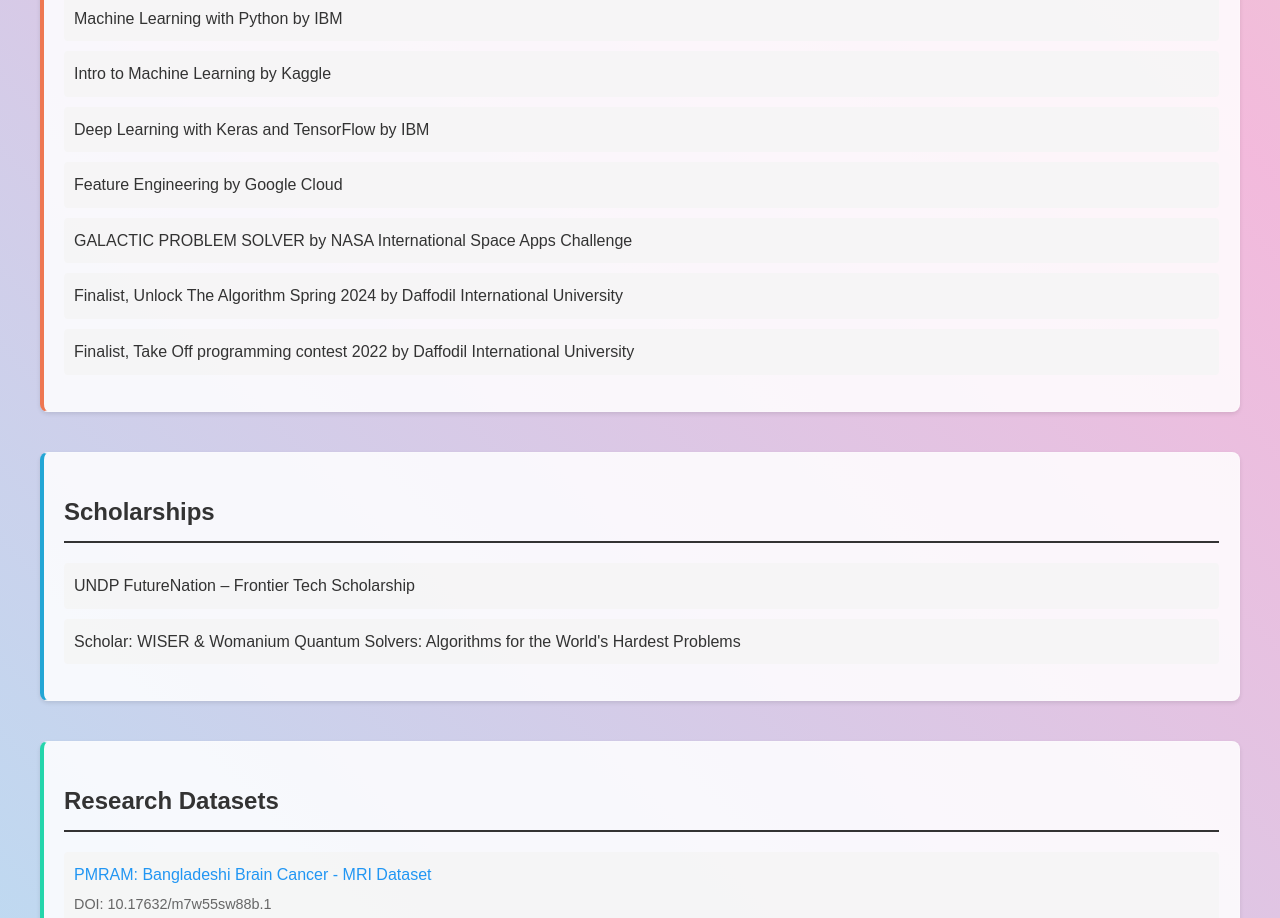
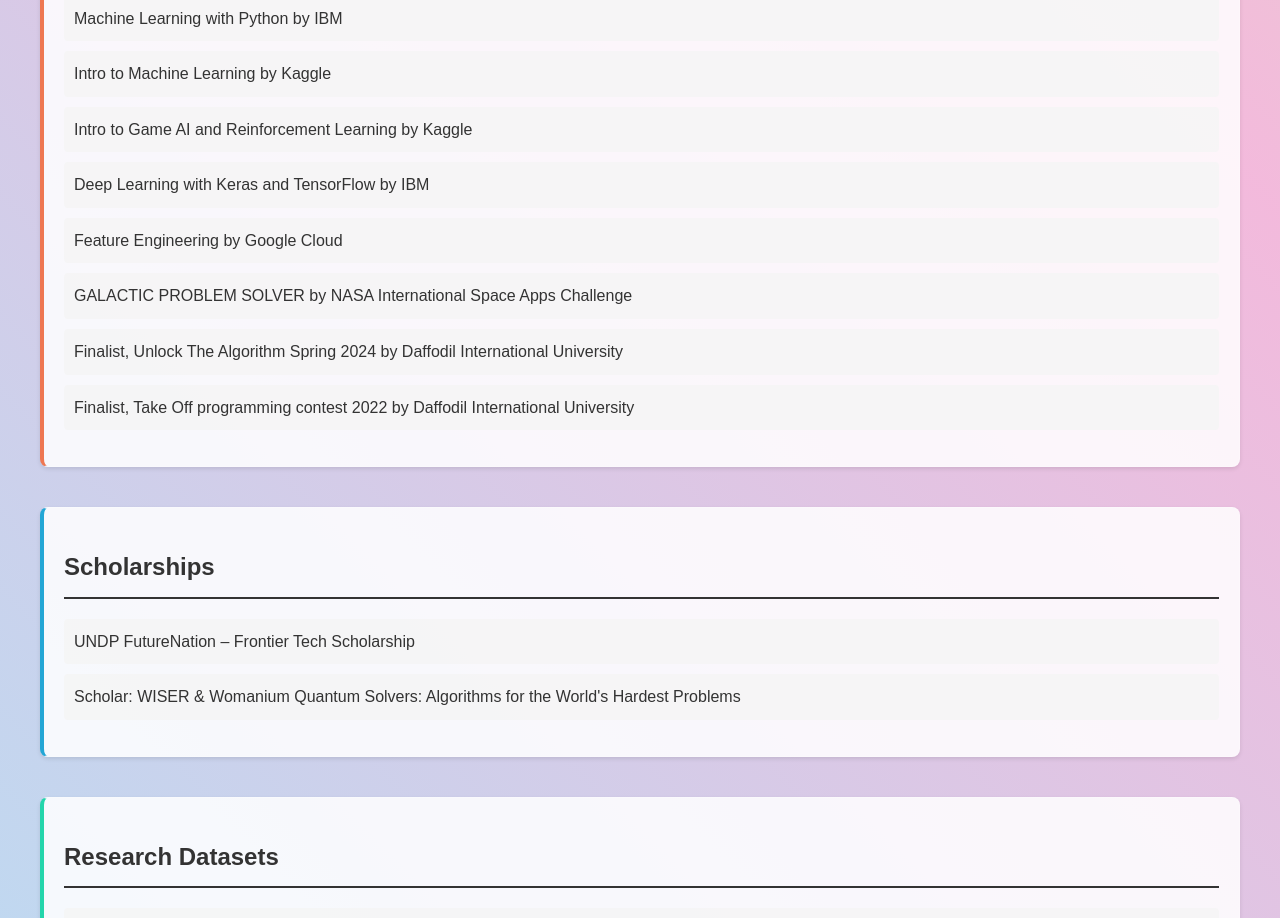
Before and after one commit to Red1-Rahman/Redwan-Rahman-Portfolio, a React (Create React App) app: page / in a window 1280 px wide. Shown: the part 2040-2958 px from the top of the page. Built offline with nearby package versions, Linux system fonts and the light colour scheme.

Commit message:
Update Certificate on App.tsx
Added new certificate: "Intro to Game AI and Reinforcement Learning by Kaggle" with external link

```diff
--- a/src/App.tsx
+++ b/src/App.tsx
@@ -108,6 +108,16 @@
           </li>
           <li>
             <a
+              href="https://www.kaggle.com/learn/certification/redwanrahman1127/intro-to-game-ai-and-reinforcement-learning"
+              target="_blank"
+              rel="noopener noreferrer"
+              className="certificate-link"
+            >
+              Intro to Game AI and Reinforcement Learning by Kaggle
+            </a>
+          </li>
+          <li>
+            <a
               href="https://coursera.org/share/bbd7cc45b7923ab8aebe6590a6d46db1"
               target="_blank"
               rel="noopener noreferrer"
```
Lines whose indentation alone changed are shown as unchanged.
